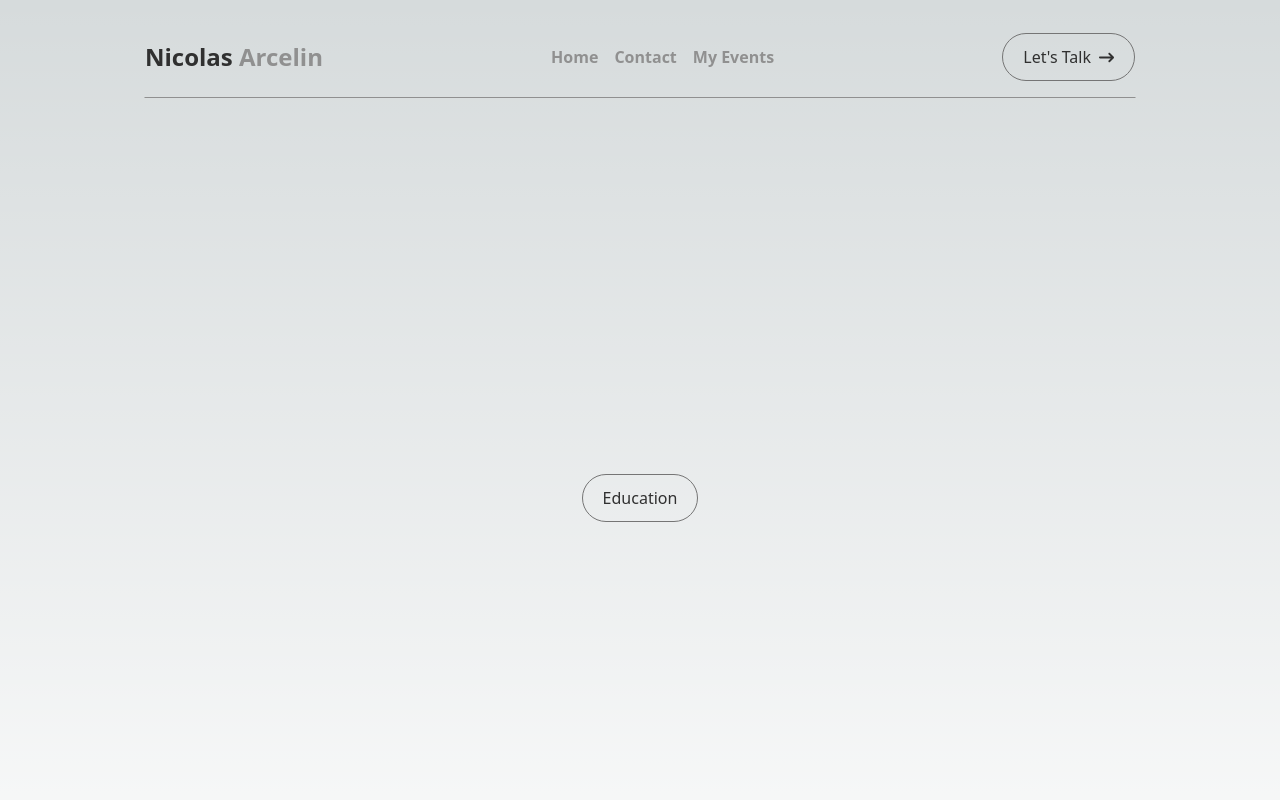
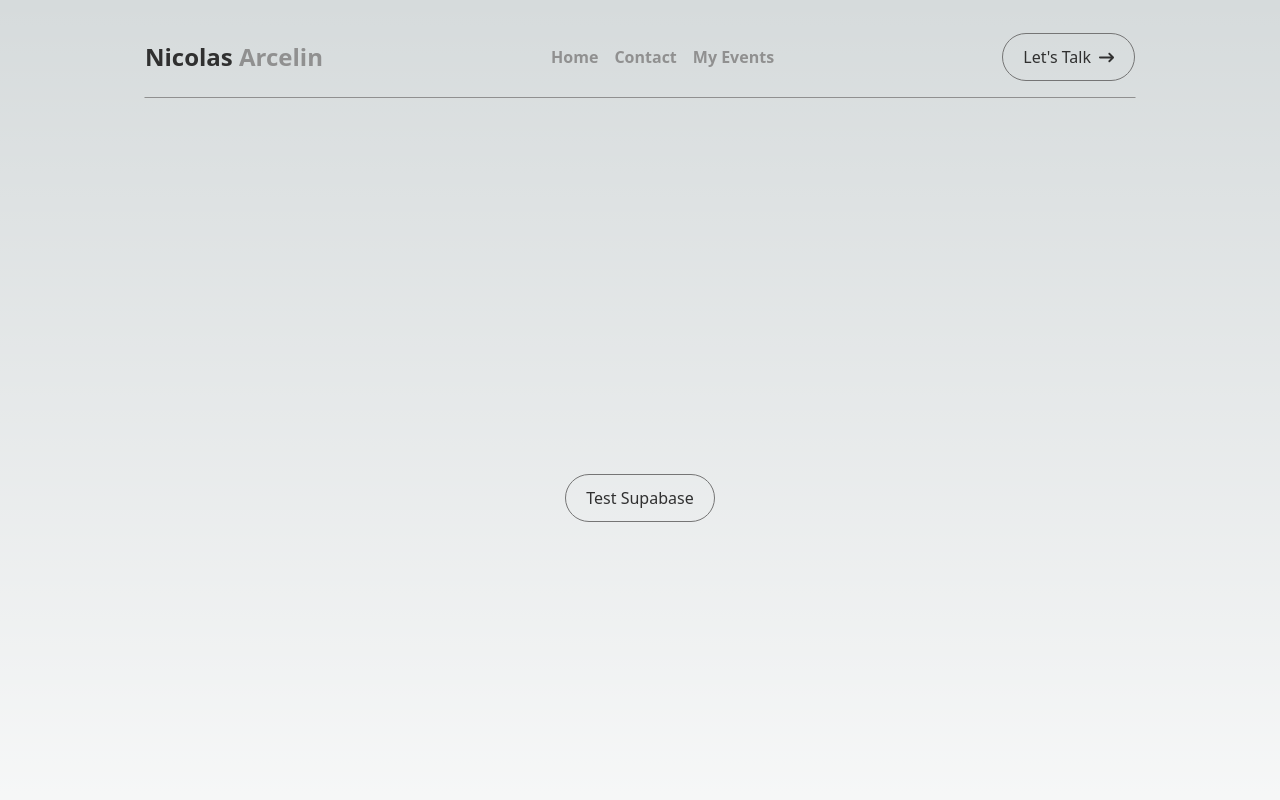
Before and after one commit to narcelin/portfolio_v2, a Next.js app: page /sandbox in a window 1280 px wide. Shown: the top 800 px of the page. Built offline with nearby package versions, Linux system fonts and the light colour scheme; no server answers.

Commit message:
supabase connected and working

```diff
--- a/src/app/sandbox/page.tsx
+++ b/src/app/sandbox/page.tsx
@@ -1,16 +1,19 @@
 "use client";
 
 import MyButton from "../components/MyButton";
+import { supabase } from "../utils/database/supabase";
 
 export default function sandbox() {
+  const testSupabase = async () => {
+    const client = supabase;
+    const { data, error } = await supabase.from("sandbox").select("*");
+    console.log(data);
+  };
+
   return (
     <div className="w-full h-screen flex flex-row justify-center items-center">
-      <MyButton
-        onClick={() => console.log("Clicked")}
-        fancy={false}
-        withArrow={false}
-      >
-        Education
+      <MyButton onClick={() => testSupabase()} fancy={false} withArrow={false}>
+        Test Supabase
       </MyButton>
     </div>
   );
--- /dev/null
+++ b/src/app/utils/database/supabase.tsx
@@ -0,0 +1,6 @@
+import { createClient } from "@supabase/supabase-js";
+
+const supabaseUrl = process.env.NEXT_PUBLIC_SUPABASE_URL as string;
+const supabaseAnonKey = process.env.NEXT_PUBLIC_SUPABASE_ANON_KEY as string;
+
+export const supabase = createClient(supabaseUrl, supabaseAnonKey);
```
